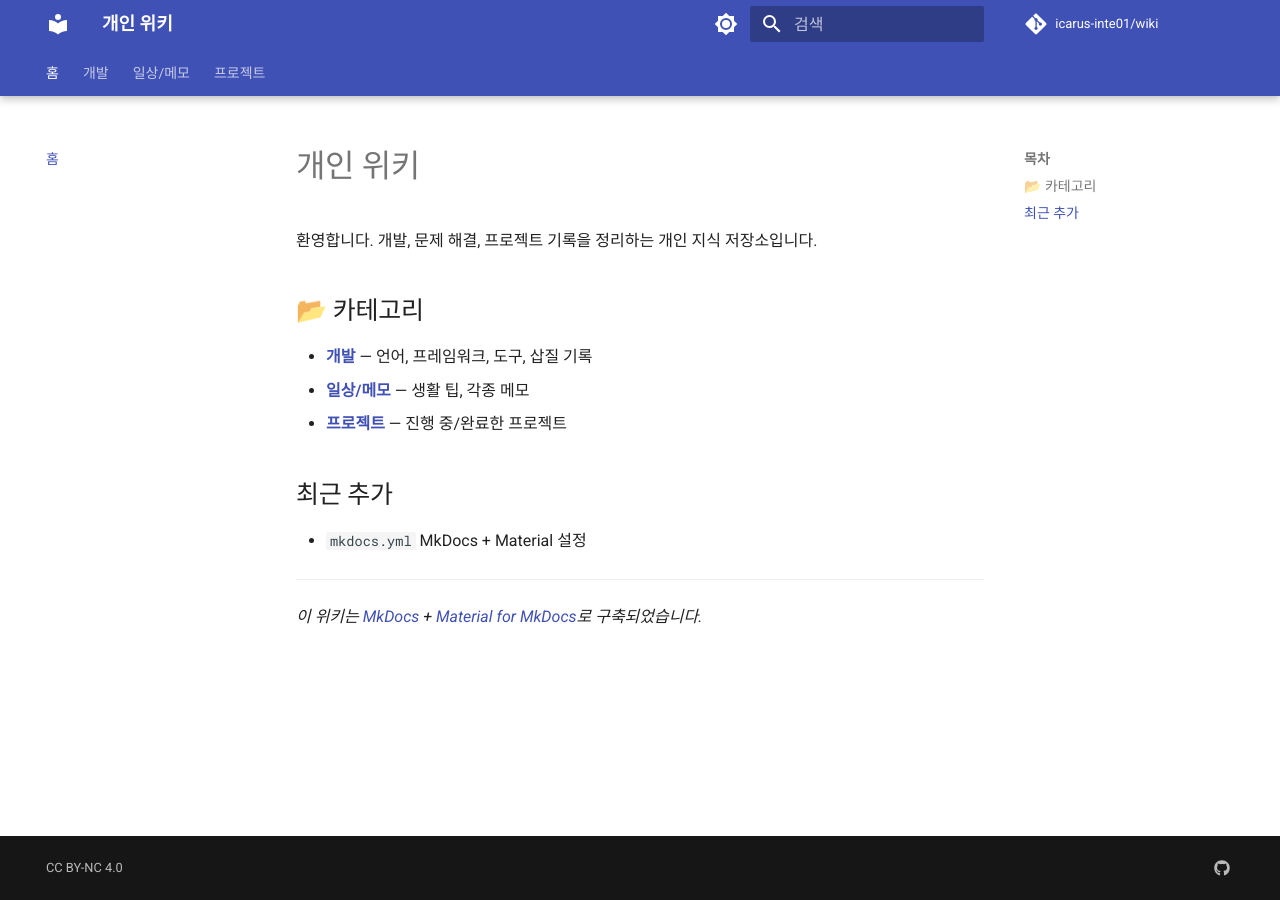
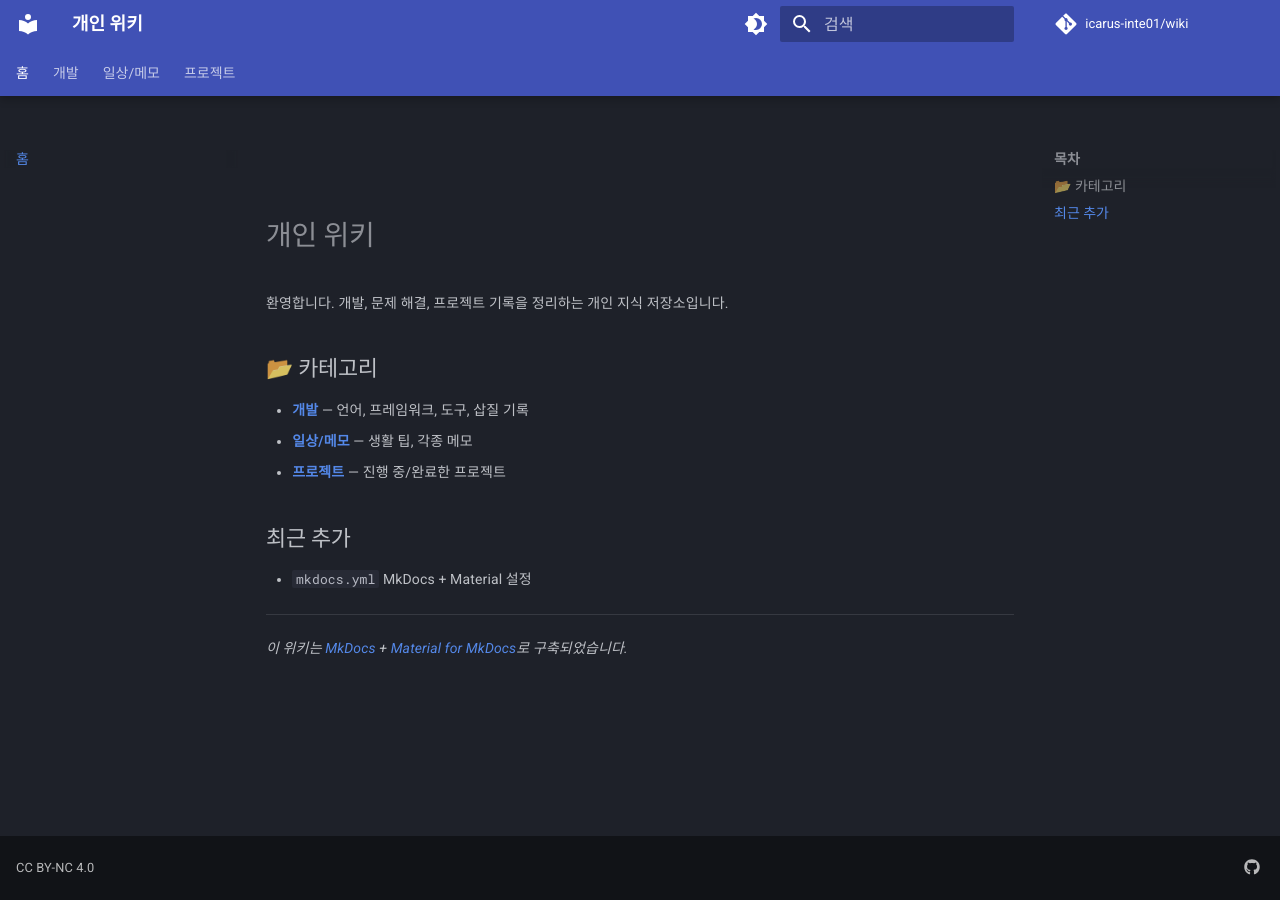
Before and after one commit to icarus-inte01/wiki, an MkDocs documentation site: the page built from docs/index.md, in a window 1280 px wide. Built offline with MkDocs 1.6.1 and Material for MkDocs 9.7.7, drawn with Linux system fonts in a browser that asks for light colours; comment, search, counter and statistics services are not loaded.

Commit message:
style: 콘텐츠 폭 확장, 가독성 개선 CSS 적용 (slate 기본 테마)

```diff
--- /dev/null
+++ b/docs/extra.css
@@ -0,0 +1,59 @@
+/* ===== 콘텐츠 영역 너비 확장 ===== */
+.md-grid {
+  max-width: 1440px;  /* 기본값 61rem(~976px) → 1440px로 확장 */
+}
+
+/* ===== 한글 가독성 향상 ===== */
+.md-typeset {
+  font-size: 14px;          /* Material 기본값 유지 */
+  line-height: 1.75;        /* 적당한 행간 */
+  letter-spacing: 0.01em;   /* 자간 미세 조정 */
+}
+
+/* ===== 내용 상단 여백 ===== */
+.md-content__inner {
+  padding-top: 1.6rem;
+}
+
+/* ===== 목록 가독성 ===== */
+.md-typeset ul,
+.md-typeset ol {
+  line-height: 1.7;
+}
+
+/* ===== 표 가독성 ===== */
+.md-typeset table:not([class]) {
+  font-size: 14px;
+}
+.md-typeset table:not([class]) th,
+.md-typeset table:not([class]) td {
+  padding: 0.35rem 0.6rem;  /* 셀 내부 여백 축소 */
+}
+.md-typeset table:not([class]) th {
+  font-size: 14px;
+  font-weight: 700;
+}
+
+/* ===== 코드 블록 ===== */
+.md-typeset code {
+  font-size: 13px;
+}
+
+.md-typeset .highlighttable .linenos {
+  font-size: 13px;
+}
+
+/* ===== 이미지 반응형 처리 ===== */
+.md-typeset img,
+.md-typeset svg {
+  max-width: 100%;
+  height: auto;
+}
+
+/* ===== 제목 간격 ===== */
+.md-typeset h1,
+.md-typeset h2,
+.md-typeset h3 {
+  line-height: 1.4;
+  margin-top: 1.8em;
+}
--- a/mkdocs.yml
+++ b/mkdocs.yml
@@ -10,18 +10,18 @@
   name: material
   language: ko
   palette:
+    - scheme: slate
+      primary: indigo
+      accent: indigo
+      toggle:
+        icon: material/brightness-4
+        name: 라이트 모드로 전환
     - scheme: default
       primary: indigo
       accent: indigo
       toggle:
         icon: material/brightness-7
         name: 다크 모드로 전환
-    - scheme: slate
-      primary: indigo
-      accent: indigo
-      toggle:
-        icon: material/brightness-4
-        name: 라이트 모드로 전환
   features:
     - navigation.tabs
     - navigation.tabs.sticky
@@ -72,6 +72,9 @@
   - toc:
       permalink: true
 
+extra_css:
+  - extra.css
+
 extra:
   social:
     - icon: fontawesome/brands/github
```
